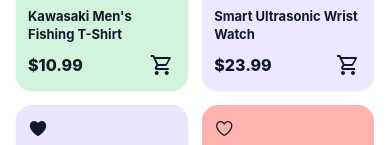
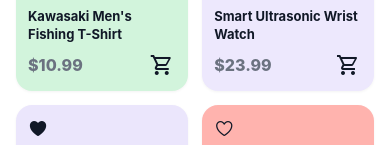
Before and after one commit to agudu50/E-commerce-Mobile-App, a React Native app: screen /Home in a window 390 px wide. Shown: the part 512-657 px from the top of the page. Built offline with nearby package versions, Linux system fonts and the light colour scheme.

Commit message:
enhanced the homepage

```diff
--- a/src/components/ProductCard.js
+++ b/src/components/ProductCard.js
@@ -125,7 +125,7 @@
   productPrice: {
     fontSize: 16,
     fontWeight: '800',
-    color: '#111827',
+    color: '#6B7280',
   },
   cartButton: {
     padding: 2,
```
